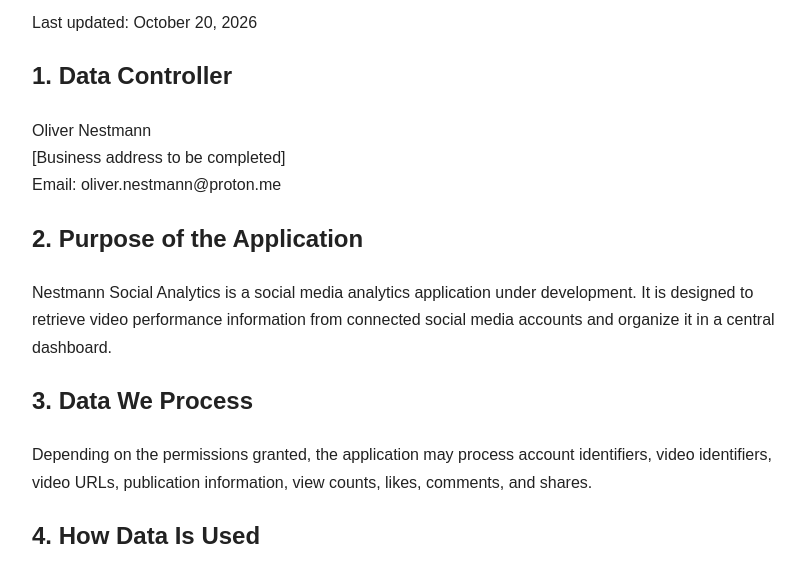
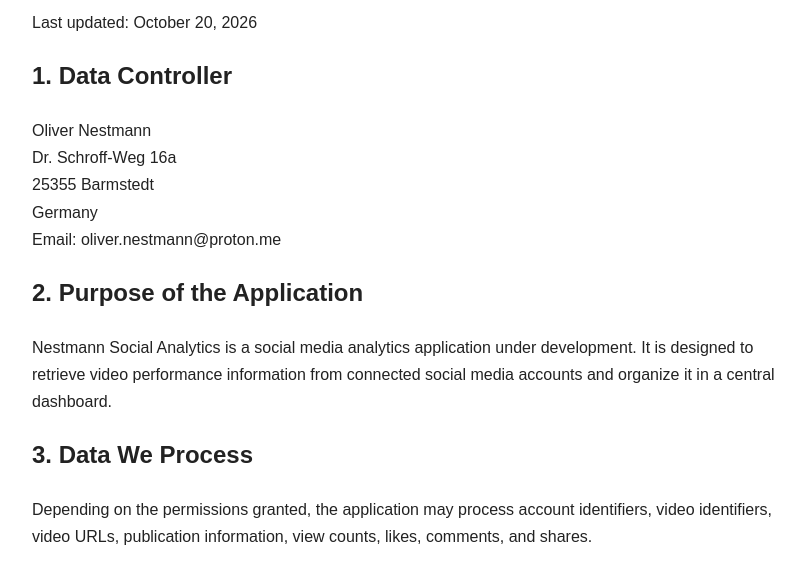
Before and after one commit to nestmann-digital/jarvis-social-analytics, a plain HTML site: page privacy.html in a window 1280 px wide. Shown: the part 158-725 px from the top of the page, without its empty margins (228-1033 px from the left). Drawn offline with Linux system fonts and the light colour scheme.

Commit message:
Update privacy.html

```diff
--- a/privacy.html
+++ b/privacy.html
@@ -23,11 +23,13 @@
 
   <h2>1. Data Controller</h2>
   <p>
-    Oliver Nestmann<br>
-    [Business address to be completed]<br>
-    Email: oliver.nestmann@proton.me
+    <p>
+  Oliver Nestmann<br>
+  Dr. Schroff-Weg 16a<br>
+  25355 Barmstedt<br>
+  Germany<br>
+  Email: oliver.nestmann@proton.me
   </p>
-
   <h2>2. Purpose of the Application</h2>
   <p>
     Nestmann Social Analytics is a social media
```
